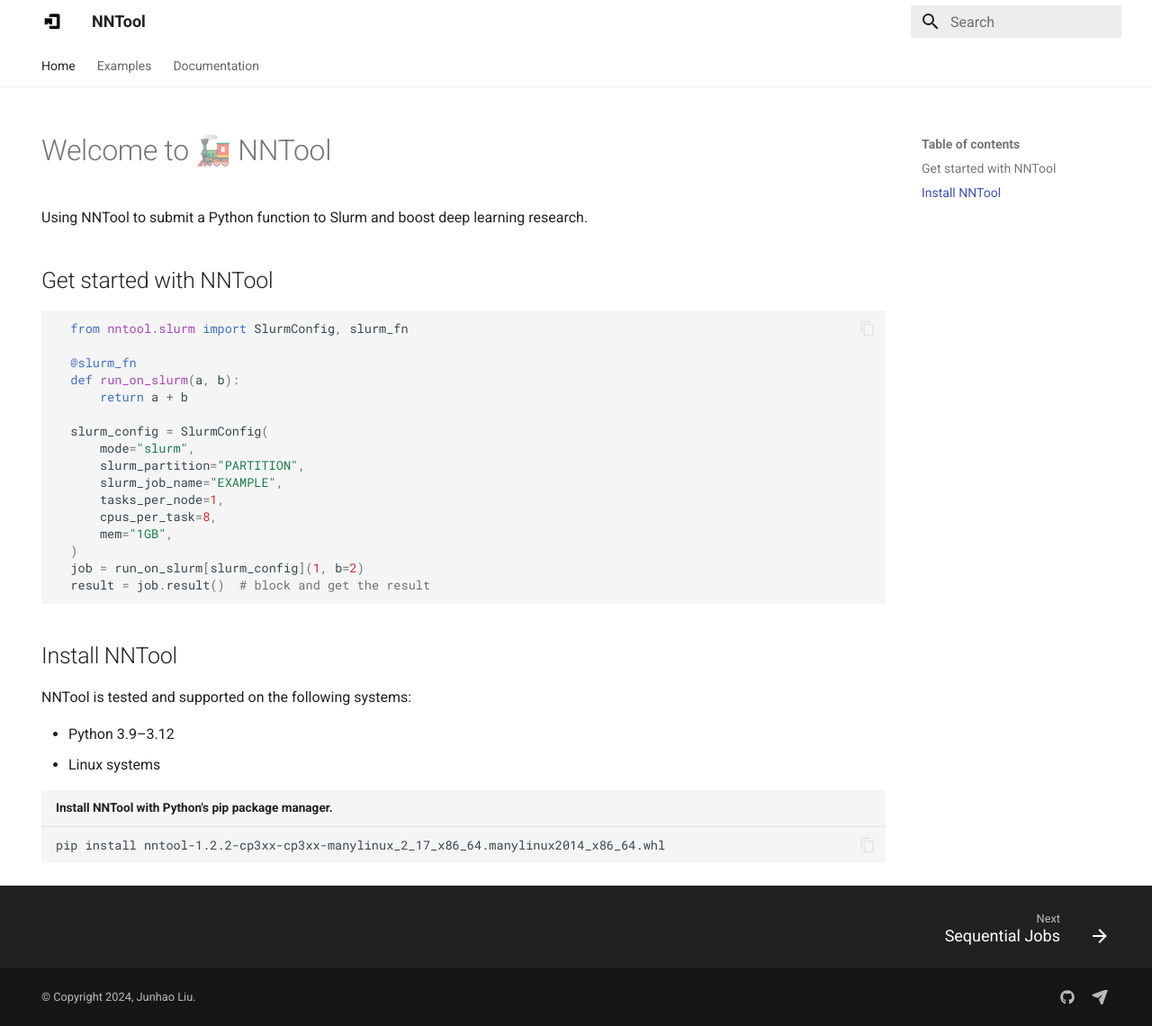
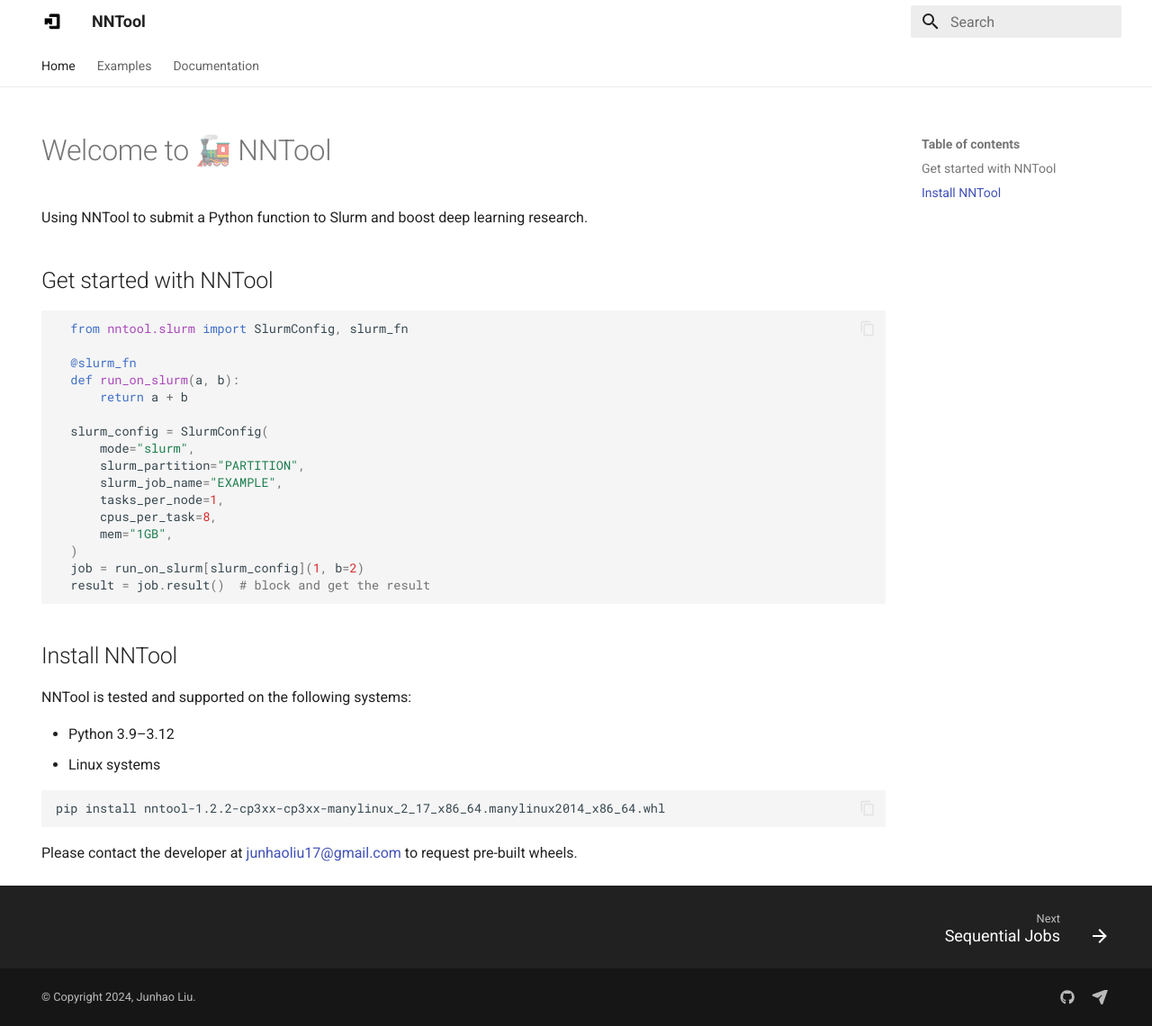
Before and after one commit to jhliu17/nntool, an MkDocs documentation site: the page built from docs/index.md, in a window 1280 px wide and 1140 px high. Shown: the whole window at 90% size. Built offline with MkDocs 1.6.1 and Material for MkDocs 9.7.7, drawn with Linux system fonts in a browser that asks for light colours.

Commit message:
update document

````diff
--- a/docs/index.md
+++ b/docs/index.md
@@ -34,6 +34,8 @@ NNTool is tested and supported on the following systems:
 * Python 3.9–3.12
 * Linux systems
 
-```bash title="Install NNTool with Python's pip package manager."
+```bash
 pip install nntool-1.2.2-cp3xx-cp3xx-manylinux_2_17_x86_64.manylinux2014_x86_64.whl
 ```
+
+Please contact the developer at <junhaoliu17@gmail.com> to request pre-built wheels.
````
